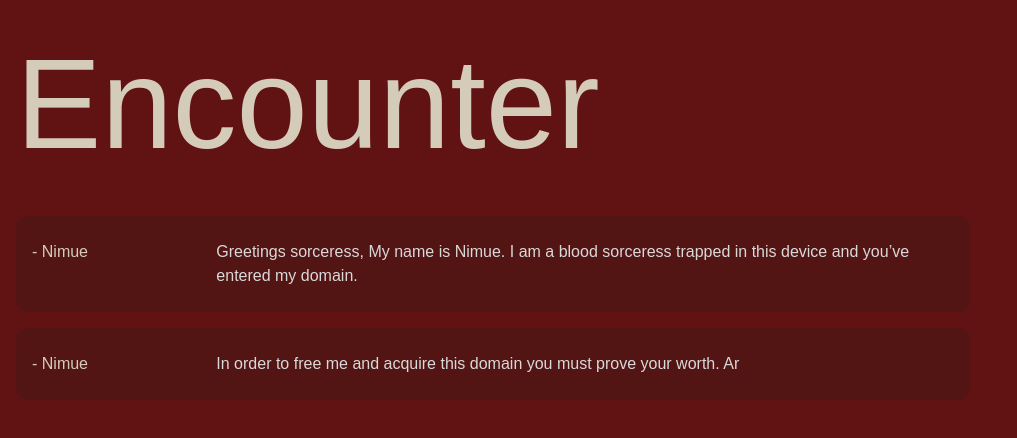
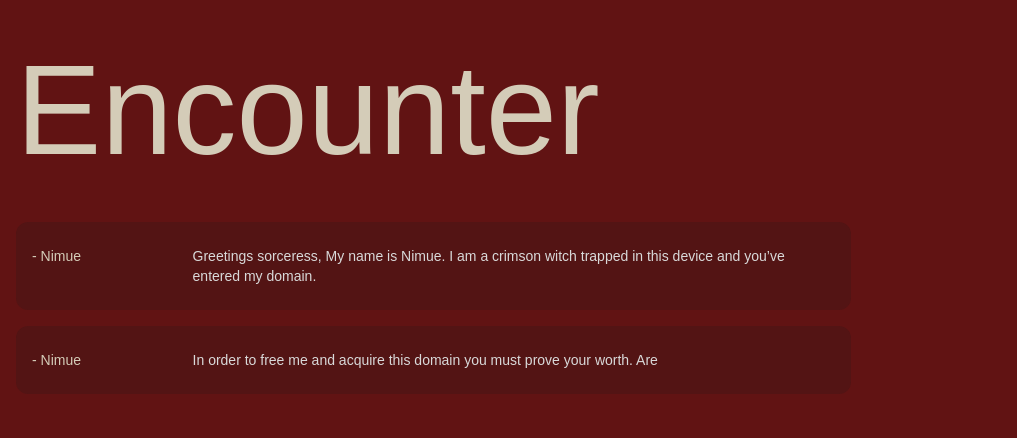
Before and after one commit to Baranuel/witch-quizz, a Next.js app: page /questions in a window 1280 px wide. Shown: the part 188-626 px from the top of the page, without its empty margins (0-1017 px from the left). Built offline with nearby package versions, Linux system fonts and the light colour scheme; no server answers; the database is empty.

Commit message:
animation details

```diff
--- a/components/TextBubble.tsx
+++ b/components/TextBubble.tsx
@@ -18,10 +18,11 @@ function TextBubble({ children, variants, showNextQuestion, question }: Props) {
 
   return (
     <motion.div
+      layout
       variants={variants}
       className="flex text-color-text bg-custom-black/20 rounded-xl py-6 px-4 mb-4 gap-2 font-k2d justify-between min-w-full"
     >
-      <h3 className="self-start text-md text-color-heading min-w-[75px]">
+      <h3 className="self-start text-sm text-color-heading min-w-[75px]">
         - Nimue
       </h3>
       <TypeAnimation
@@ -31,7 +32,7 @@ function TextBubble({ children, variants, showNextQuestion, question }: Props) {
             handleNextQuestion(question.id, TIME_TO_WAIT_BEFORE_NEXT_QUESTION);
           },
         ]}
-        className=" text-left w-4/5 "
+        className=" text-left w-4/5 text-sm "
         speed={75}
         cursor={false}
       />
--- a/components/TextGroup.tsx
+++ b/components/TextGroup.tsx
@@ -10,7 +10,7 @@ interface Props {
 function TextGroup({ questions }: Props) {
   const lastQuestionId = questions[questions.length - 1].id;
   const NEXT_QUESTION_ID_INCREMENT = 1;
-
+  console.log;
   const [questionsToShow, setQuestionsToShow] = useState([questions[0]]);
 
   const showNextQuestion = (id: number) => {
--- a/pages/index.tsx
+++ b/pages/index.tsx
@@ -23,8 +23,6 @@ export async function getServerSideProps(context: any) {
 export default function Home({
   questions,
 }: InferGetServerSidePropsType<typeof getServerSideProps>) {
-  const _questions = [...questions];
-  const [data, setData] = useState(_questions);
   const [entered, setEntered] = useState(false);
 
   return (
--- a/pages/questions.tsx
+++ b/pages/questions.tsx
@@ -1,15 +1,22 @@
 import { motion } from "framer-motion";
+import { InferGetServerSidePropsType } from "next";
 import React from "react";
 
 import TextBubble from "../components/TextBubble";
 import TextGroup from "../components/TextGroup";
+import { getQuestions } from "../fetch-data";
+import { Question } from "../types/questionDto";
 
-function test() {
+function Questions({
+  _questions,
+}: InferGetServerSidePropsType<typeof getServerSideProps>) {
+  console.log(_questions);
+
   const questions = [
     {
       id: 0,
       question:
-        "Greetings sorceress, My name is Nimue. I am a blood sorceress trapped in this device and you’ve entered my domain.",
+        "Greetings sorceress, My name is Nimue. I am a crimson witch trapped in this device and you’ve entered my domain.",
     },
     {
       id: 1,
@@ -19,7 +26,7 @@ function test() {
   ];
 
   return (
-    <div className="bg-bg-primary h-screen w-screen flex flex-col px-4  items-start justify-center">
+    <div className="bg-bg-primary min-h-screen w-screen flex flex-col px-4  items-start justify-center">
       <motion.h1
         initial={{ opacity: 0, scale: 0.5 }}
         animate={{ opacity: 1, scale: 1 }}
@@ -33,4 +40,19 @@ function test() {
   );
 }
 
-export default test;
+export default Questions;
+
+export async function getServerSideProps(context: any) {
+  try {
+    const questions = await getQuestions();
+
+    return {
+      props: { isConnected: true, _questions: questions },
+    };
+  } catch (e) {
+    console.error(e);
+    return {
+      props: { isConnected: false },
+    };
+  }
+}
--- /dev/null
+++ b/types/questionDto.ts
@@ -0,0 +1,9 @@
+import { ObjectId } from "mongodb";
+
+export type Question = {
+  id: ObjectId;
+  question: string;
+  question_number: number;
+  correct_answer: string;
+  possible_answers: string[];
+};
```
